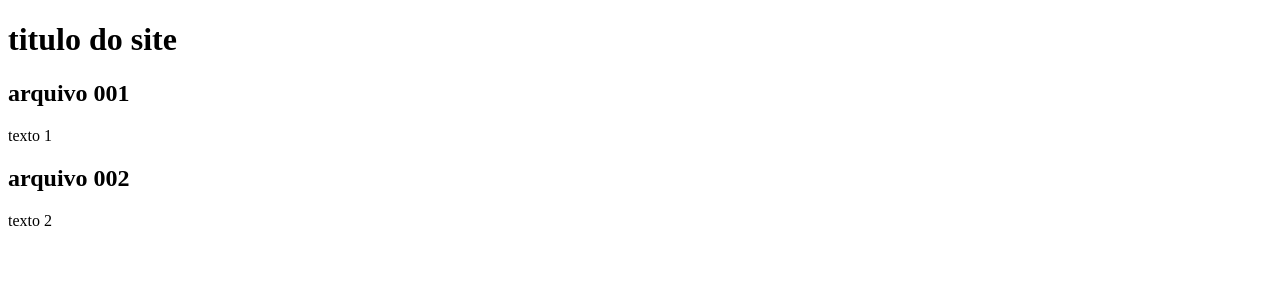
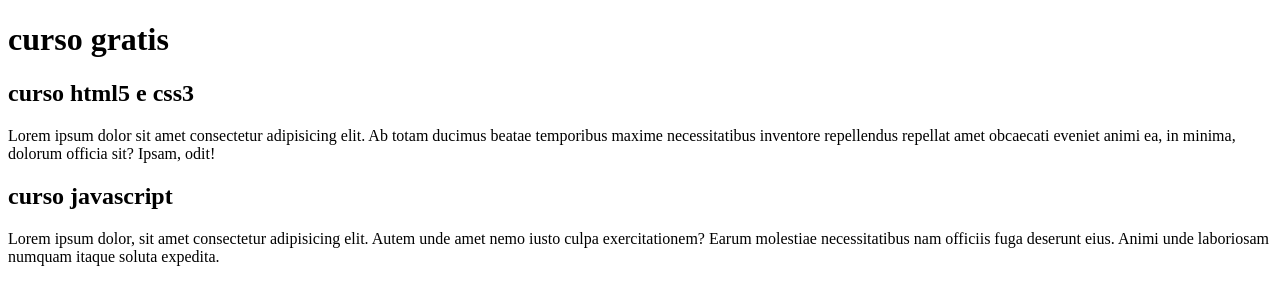
Before and after one commit to Marcio-Kocada120/projeto-teste-NoCurso, a plain HTML site: page index.html in a window 1280 px wide. Drawn offline with Linux system fonts and the light colour scheme.

Commit message:
comecei a escrever o centeudo

```diff
--- a/index.html
+++ b/index.html
@@ -8,15 +8,15 @@
 <body>
     <main>
         <header>
-            <h1>titulo do site</h1>
+            <h1>curso gratis</h1>
         </header>
         <article>
-            <h2>arquivo 001</h2>
-            <p>texto 1</p>
+            <h2>curso html5 e css3</h2>
+            <p>Lorem ipsum dolor sit amet consectetur adipisicing elit. Ab totam ducimus beatae temporibus maxime necessitatibus inventore repellendus repellat amet obcaecati eveniet animi ea, in minima, dolorum officia sit? Ipsam, odit!</p>
         </article>
         <article>
-            <h2>arquivo 002</h2>
-            <p>texto 2</p>
+            <h2>curso javascript</h2>
+            <p>Lorem ipsum dolor, sit amet consectetur adipisicing elit. Autem unde amet nemo iusto culpa exercitationem? Earum molestiae necessitatibus nam officiis fuga deserunt eius. Animi unde laboriosam numquam itaque soluta expedita.</p>
         </article>
     </main>
 </body>
```
